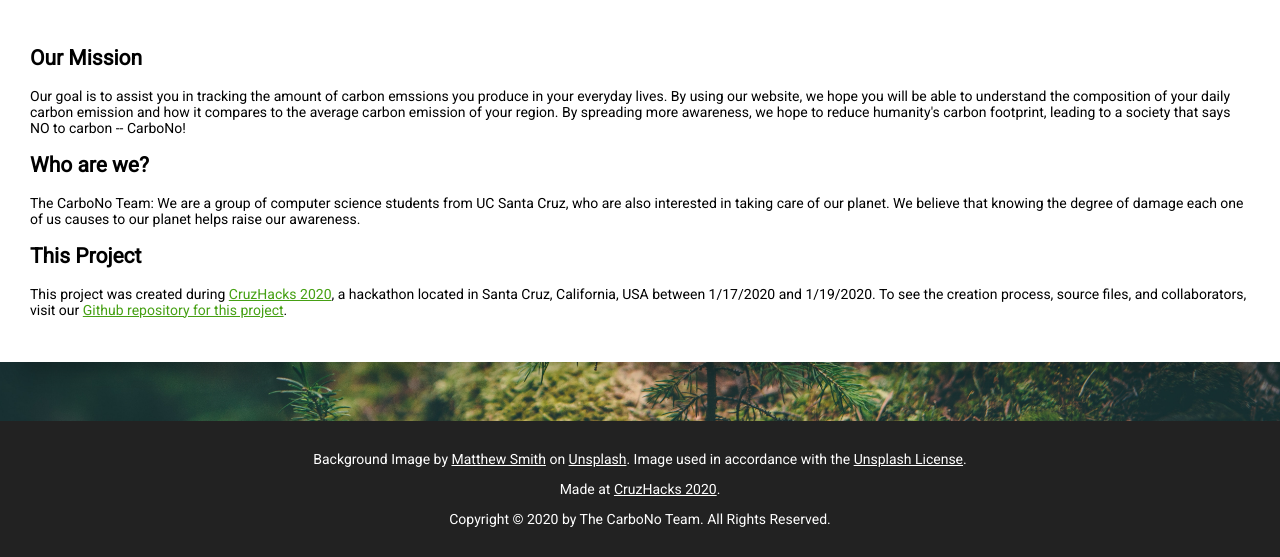
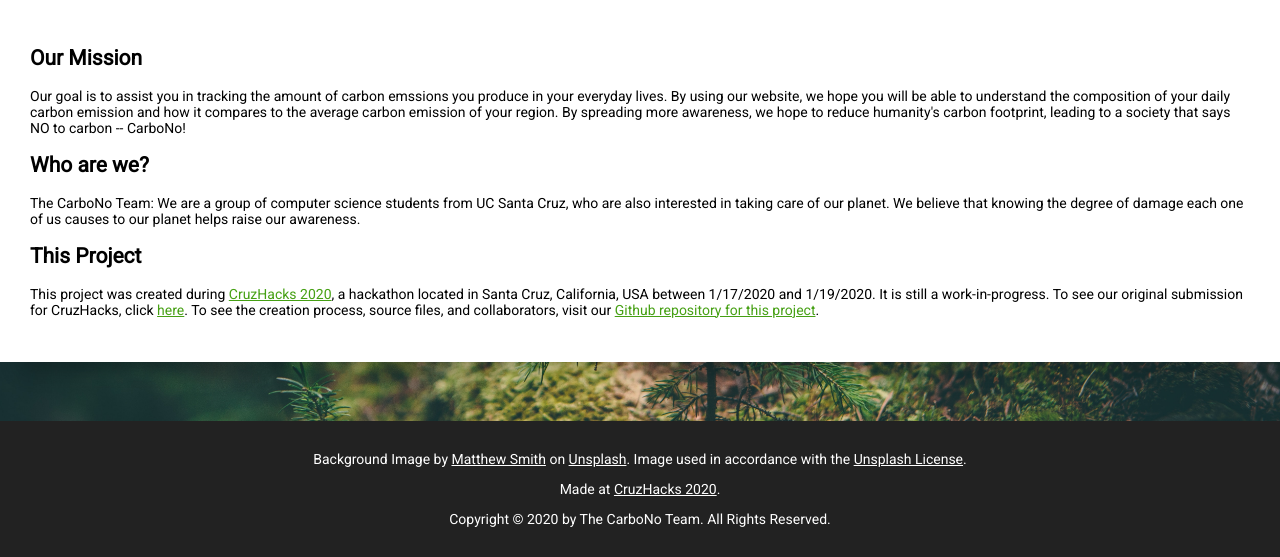
Before and after one commit to tonyma08/CarboNo, a Flask app: page /about in a window 1280 px wide. Shown: the part 243-800 px from the top of the page. Run offline with Flask 2, Linux system fonts and the light colour scheme; parts of the project's set-up code (start-up, migrations or seed data) failed here and were passed over.

Commit message:
Changed about details

```diff
--- a/app/templates/about.html
+++ b/app/templates/about.html
@@ -16,7 +16,8 @@
 	We believe that knowing the degree of damage each one of us causes to our planet helps raise our awareness.</p>
 	<h2>This Project</h2>
 	<p>This project was created during <a href = "https://www.cruzhacks.com/">CruzHacks 2020</a>, a hackathon located in Santa Cruz, California,
-		USA between 1/17/2020 and 1/19/2020. To see the creation process, source files, and collaborators, visit our
+		USA between 1/17/2020 and 1/19/2020. It is still a work-in-progress. To see our original submission for CruzHacks, click
+		<a href = "https://devpost.com/software/carbono"> here</a>. To see the creation process, source files, and collaborators, visit our
 		<a href="https://github.com/tonyma08/CarboNo">Github repository for this project</a>.
 	</p>
 </div>
```
